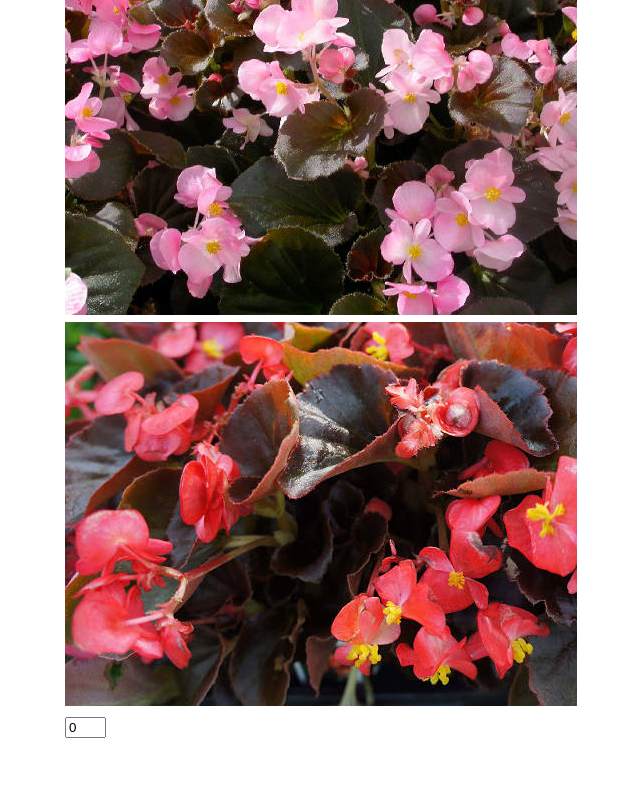
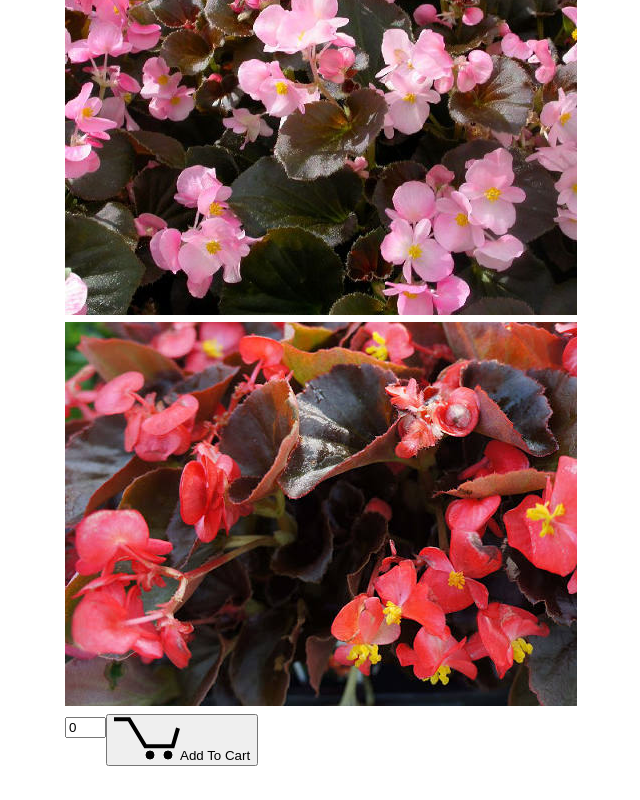
Before and after one commit to betsystevens/flowersale, a React (Create React App) app: page /flats/1 in a window 1280 px wide. Shown: the part 1879-2679 px from the top of the page, without its empty margins (267-907 px from the left). Before the commit the page ends 2651 px from the top, so only its background shows below. Built offline with nearby package versions, Linux system fonts and the light colour scheme.

Commit message:
add Add To Cart button

```diff
--- a/src/components/FlowerDetails.js
+++ b/src/components/FlowerDetails.js
@@ -1,6 +1,20 @@
 import React from "react";
 import { Link } from "react-router-dom";
 
+function AddToCart(props) {
+  return (
+    <div className="inline-block relative">
+      <button className="border-2 border-gray-200 bg-gray-100 rounded h-7 pr-2 mt-6 ml-6 text-sm">
+        <img
+          src="/assets/icons/Cart64x40.svg"
+          alt="shopping cart"
+          className="inline-block m-auto px-2 mr-1 h-3/4 bg-gray-50"
+        ></img>
+        Add To Cart
+      </button>
+    </div>
+  );
+}
 function Quantity(props) {
   return (
     <div className="mt-6">
@@ -115,13 +129,14 @@ class FlowerDetails extends React.Component {
             <div className="pt-4 h-65 grid grid-rows-2 grid-cols-3 gap-2">
               {this.thumbnails}
             </div>
-            <div>
+            <div className="flex">
               <Quantity
                 quantity={this.state.quantity}
                 handleOnChange={(e) => this.handleOnChange(e)}
                 handleMinus={() => this.handleMinus()}
                 handlePlus={() => this.handlePlus()}
               />
+              <AddToCart />
             </div>
           </div>
         </div>
```
Also changed, not shown: public/assets/icons/Cart64x40.png (added), public/assets/icons/Cart64x40.svg (added).
